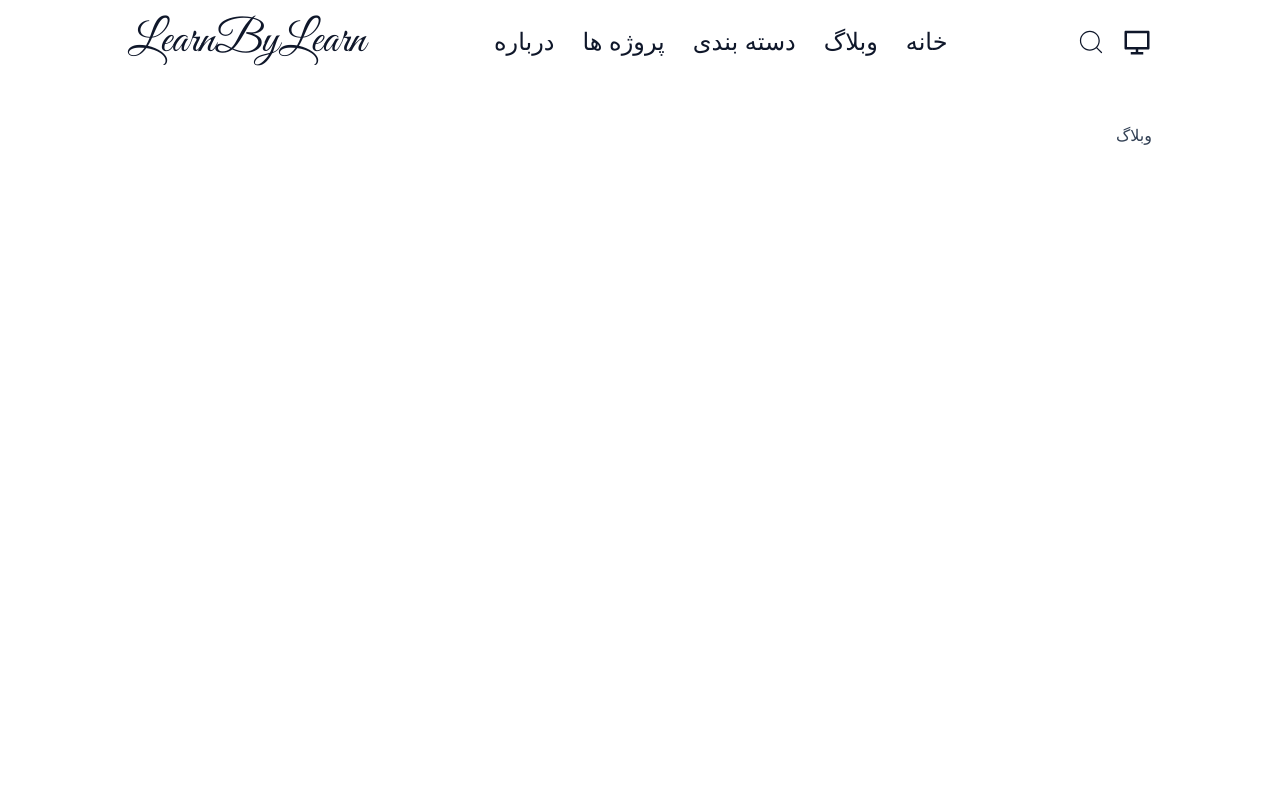
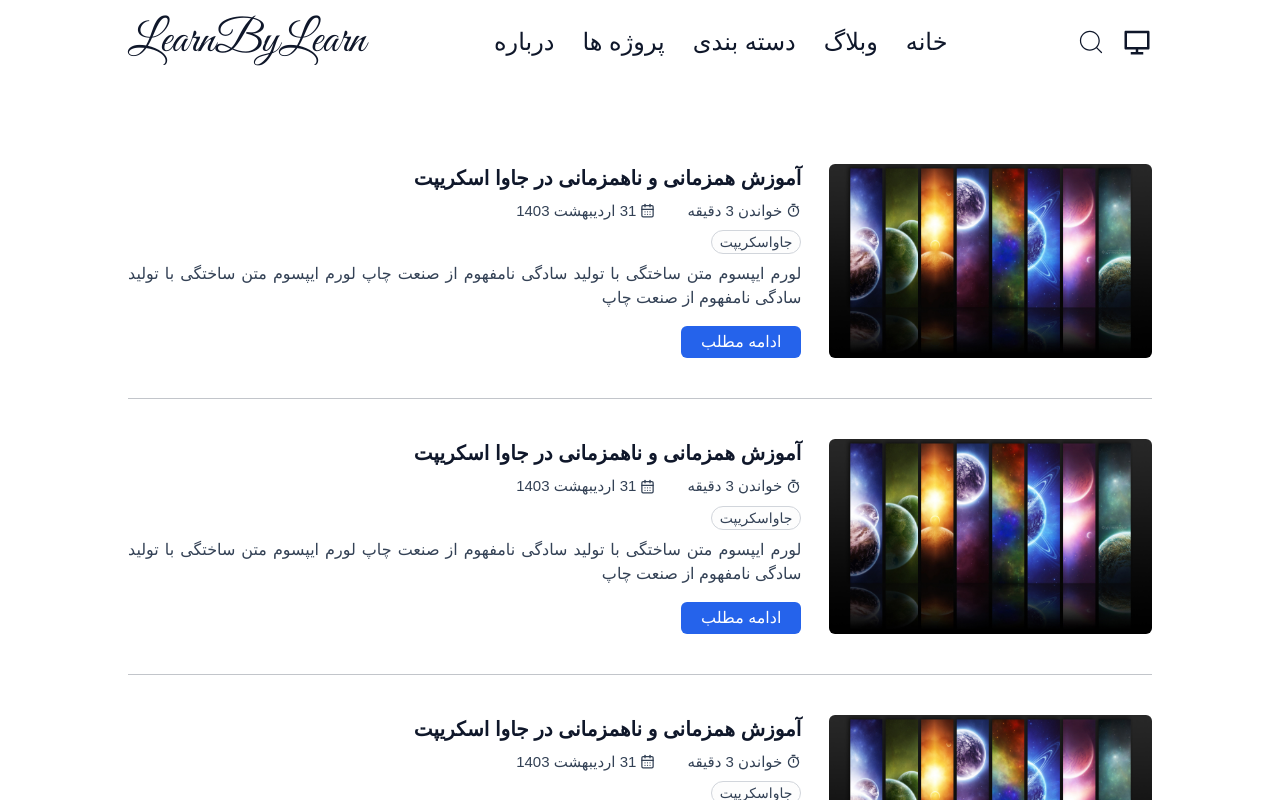
Before and after one commit to MohammadBohluli/learnByLearn-blog, a React (Vite) app in the folder frontend/: page /blog in a window 1280 px wide. Shown: the top 800 px of the page. Built offline with nearby package versions, Linux system fonts and the light colour scheme; a small style sheet from the web is missing.

Commit message:
implement SingleArticle component

```diff
--- /dev/null
+++ b/frontend/src/features/articles/ArticleList.tsx
@@ -0,0 +1,15 @@
+import SingleArticle from "./SingleArticle";
+
+const ArticleList = () => {
+  return (
+    <div className="divide-y divide-gray-700/30 dark:divide-gray-700">
+      <SingleArticle />
+      <SingleArticle />
+      <SingleArticle />
+      <SingleArticle />
+      <SingleArticle />
+    </div>
+  );
+};
+
+export default ArticleList;
--- /dev/null
+++ b/frontend/src/features/articles/SingleArticle.tsx
@@ -0,0 +1,63 @@
+import { LuCalendarDays } from "react-icons/lu";
+import { MdOutlineTimer } from "react-icons/md";
+import Button from "../../components/UI/Button";
+
+const SingleArticle = () => {
+  return (
+    <div className="grid py-10 sm:grid-cols-3  md:gap-7">
+      <div
+        className=" overflow-hidden rounded-md
+        sm:col-span-1 "
+      >
+        <img
+          src="/picture.jpg"
+          alt="javascript"
+          className="h-full object-fill transition-all hover:scale-105"
+        />
+      </div>
+
+      <div className="sm:col-span-2">
+        <div className="py-4 md:pt-0">
+          <div className="heading-text-color mb-2 text-xl font-bold">
+            <h2>آموزش همزمانی و ناهمزمانی در جاوا اسکریپت</h2>
+          </div>
+          <div className="mb-2  flex gap-8 text-[15px]">
+            <div className="after: flex items-center gap-1">
+              <span>
+                <MdOutlineTimer />
+              </span>
+              <span>خواندن 3 دقیقه</span>
+            </div>
+            <div className="flex items-center gap-1">
+              <span>
+                <LuCalendarDays />
+              </span>
+              <span>31 اردیبهشت 1403</span>
+            </div>
+          </div>
+          <ul className="mb-2 flex flex-wrap gap-2 text-sm">
+            <li>
+              <span className="border-color-theme inline-block rounded-3xl border bg-gray-200/10 px-2 py-[1px]">
+                جاواسکریپت
+              </span>
+            </li>
+          </ul>
+          <div className="">
+            <p className="text-justify">
+              لورم ایپسوم متن ساختگی با تولید سادگی نامفهوم از صنعت چاپ لورم
+              ایپسوم متن ساختگی با تولید سادگی نامفهوم از صنعت چاپ
+            </p>
+          </div>
+        </div>
+        <Button
+          className="rounded-md bg-blue-600 px-5 py-1
+        text-white hover:bg-blue-600/85"
+        >
+          ادامه مطلب
+        </Button>
+      </div>
+    </div>
+  );
+};
+
+export default SingleArticle;
--- a/frontend/src/pages/Blog.tsx
+++ b/frontend/src/pages/Blog.tsx
@@ -1,5 +1,11 @@
+import ArticleList from "../features/articles/ArticleList";
+
 const Blog = () => {
-  return <div>وبلاگ</div>;
+  return (
+    <>
+      <ArticleList />
+    </>
+  );
 };
 
 export default Blog;
```
Also changed, not shown: frontend/public/picture.jpg (added).
